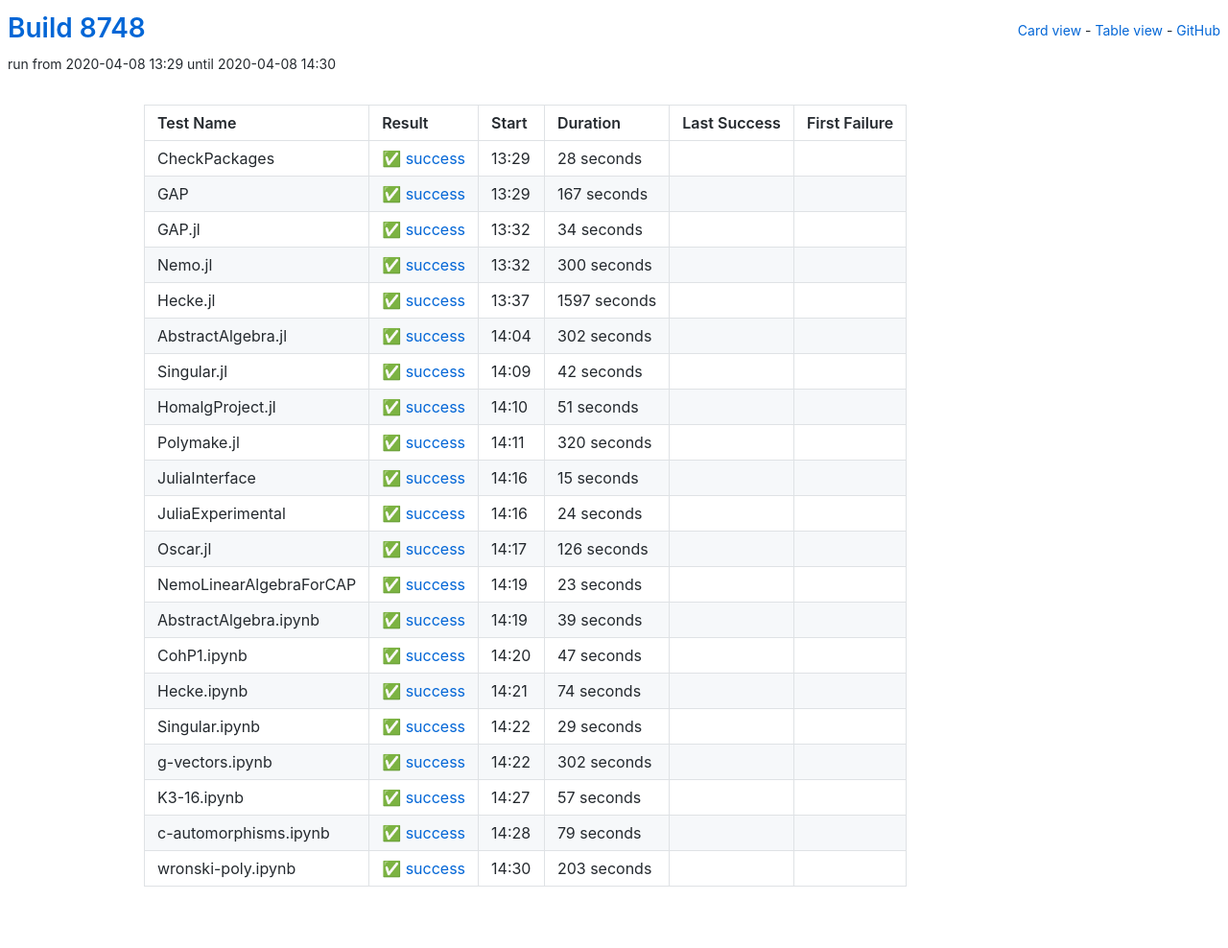
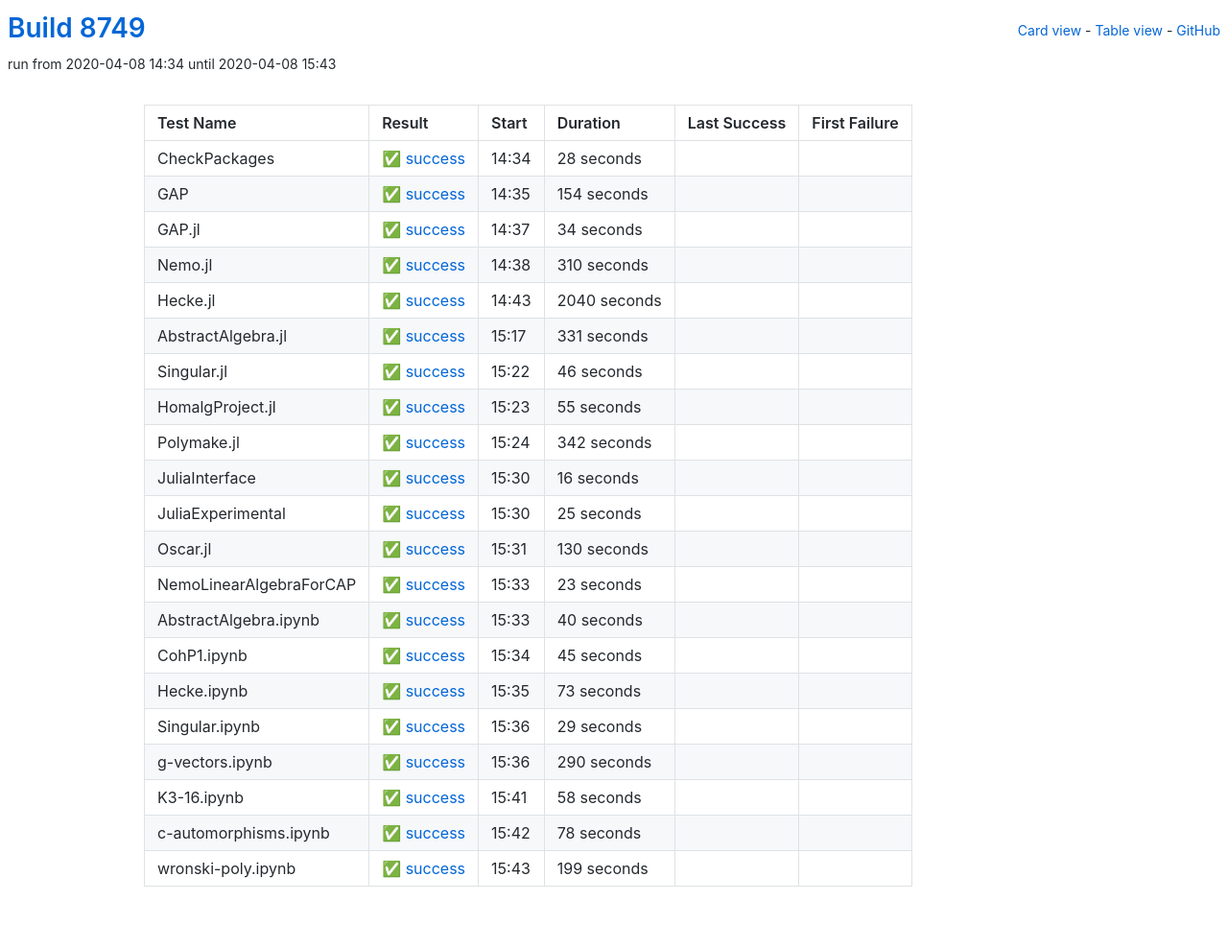
Before and after one commit to oscar-system/oscar-ci-status, a Jekyll site: the page built from table.html, in a window 1280 px wide. Shown: the whole page at 96% size. Built offline with Jekyll 4.4.1, drawn with Linux system fonts in a browser that asks for light colours.

Commit message:
Build 8749

```diff
--- a/_data/ci.yml
+++ b/_data/ci.yml
@@ -1,5 +1,5 @@
-build: 8748
-build_url: https://oscarci.mathematik.uni-kl.de/job/oscar/8748/
+build: 8749
+build_url: https://oscarci.mathematik.uni-kl.de/job/oscar/8749/
 job: oscar
 tests:
 - duration: 28
@@ -8,20 +8,20 @@ tests:
   first_failure_url: null
   last_success: false
   last_success_url: null
-  log: https://oscarci.mathematik.uni-kl.de/job/oscar/8748/artifact/logs/build-8748/CheckPackages.log
+  log: https://oscarci.mathematik.uni-kl.de/job/oscar/8749/artifact/logs/build-8749/CheckPackages.log
   name: CheckPackages
-  start: 2020-04-08 13:29
+  start: 2020-04-08 14:34
   status: success
   success: true
-- duration: 167
+- duration: 154
   exitcode: 0
   first_failure: false
   first_failure_url: null
   last_success: false
   last_success_url: null
-  log: https://oscarci.mathematik.uni-kl.de/job/oscar/8748/artifact/logs/build-8748/GAP.log
+  log: https://oscarci.mathematik.uni-kl.de/job/oscar/8749/artifact/logs/build-8749/GAP.log
   name: GAP
-  start: 2020-04-08 13:29
+  start: 2020-04-08 14:35
   status: success
   success: true
 - duration: 34
@@ -30,108 +30,108 @@ tests:
   first_failure_url: null
   last_success: false
   last_success_url: null
-  log: https://oscarci.mathematik.uni-kl.de/job/oscar/8748/artifact/logs/build-8748/GAP.jl.log
+  log: https://oscarci.mathematik.uni-kl.de/job/oscar/8749/artifact/logs/build-8749/GAP.jl.log
   name: GAP.jl
-  start: 2020-04-08 13:32
+  start: 2020-04-08 14:37
   status: success
   success: true
-- duration: 300
+- duration: 310
   exitcode: 0
   first_failure: false
   first_failure_url: null
   last_success: false
   last_success_url: null
-  log: https://oscarci.mathematik.uni-kl.de/job/oscar/8748/artifact/logs/build-8748/Nemo.jl.log
+  log: https://oscarci.mathematik.uni-kl.de/job/oscar/8749/artifact/logs/build-8749/Nemo.jl.log
   name: Nemo.jl
-  start: 2020-04-08 13:32
+  start: 2020-04-08 14:38
   status: success
   success: true
-- duration: 1597
+- duration: 2040
   exitcode: 0
   first_failure: false
   first_failure_url: null
   last_success: false
   last_success_url: null
-  log: https://oscarci.mathematik.uni-kl.de/job/oscar/8748/artifact/logs/build-8748/Hecke.jl.log
+  log: https://oscarci.mathematik.uni-kl.de/job/oscar/8749/artifact/logs/build-8749/Hecke.jl.log
   name: Hecke.jl
-  start: 2020-04-08 13:37
+  start: 2020-04-08 14:43
   status: success
   success: true
-- duration: 302
+- duration: 331
   exitcode: 0
   first_failure: false
   first_failure_url: null
   last_success: false
   last_success_url: null
-  log: https://oscarci.mathematik.uni-kl.de/job/oscar/8748/artifact/logs/build-8748/AbstractAlgebra.jl.log
+  log: https://oscarci.mathematik.uni-kl.de/job/oscar/8749/artifact/logs/build-8749/AbstractAlgebra.jl.log
   name: AbstractAlgebra.jl
-  start: 2020-04-08 14:04
+  start: 2020-04-08 15:17
   status: success
   success: true
-- duration: 42
+- duration: 46
   exitcode: 0
   first_failure: false
   first_failure_url: null
   last_success: false
   last_success_url: null
-  log: https://oscarci.mathematik.uni-kl.de/job/oscar/8748/artifact/logs/build-8748/Singular.jl.log
+  log: https://oscarci.mathematik.uni-kl.de/job/oscar/8749/artifact/logs/build-8749/Singular.jl.log
   name: Singular.jl
-  start: 2020-04-08 14:09
+  start: 2020-04-08 15:22
   status: success
   success: true
-- duration: 51
+- duration: 55
   exitcode: 0
   first_failure: false
   first_failure_url: null
   last_success: false
   last_success_url: null
-  log: https://oscarci.mathematik.uni-kl.de/job/oscar/8748/artifact/logs/build-8748/HomalgProject.jl.log
+  log: https://oscarci.mathematik.uni-kl.de/job/oscar/8749/artifact/logs/build-8749/HomalgProject.jl.log
   name: HomalgProject.jl
-  start: 2020-04-08 14:10
+  start: 2020-04-08 15:23
   status: success
   success: true
-- duration: 320
+- duration: 342
   exitcode: 0
   first_failure: false
   first_failure_url: null
   last_success: false
   last_success_url: null
-  log: https://oscarci.mathematik.uni-kl.de/job/oscar/8748/artifact/logs/build-8748/Polymake.jl.log
+  log: https://oscarci.mathematik.uni-kl.de/job/oscar/8749/artifact/logs/build-8749/Polymake.jl.log
   name: Polymake.jl
-  start: 2020-04-08 14:11
+  start: 2020-04-08 15:24
   status: success
   success: true
-- duration: 15
+- duration: 16
   exitcode: 0
   first_failure: false
   first_failure_url: null
   last_success: false
   last_success_url: null
-  log: https://oscarci.mathematik.uni-kl.de/job/oscar/8748/artifact/logs/build-8748/JuliaInterface.log
+  log: https://oscarci.mathematik.uni-kl.de/job/oscar/8749/artifact/logs/build-8749/JuliaInterface.log
   name: JuliaInterface
-  start: 2020-04-08 14:16
+  start: 2020-04-08 15:30
   status: success
   success: true
-- duration: 24
+- duration: 25
   exitcode: 0
   first_failure: false
   first_failure_url: null
   last_success: false
   last_success_url: null
-  log: https://oscarci.mathematik.uni-kl.de/job/oscar/8748/artifact/logs/build-8748/JuliaExperimental.log
+  log: https://oscarci.mathematik.uni-kl.de/job/oscar/8749/artifact/logs/build-8749/JuliaExperimental.log
   name: JuliaExperimental
-  start: 2020-04-08 14:16
+  start: 2020-04-08 15:30
   status: success
   success: true
-- duration: 126
+- duration: 130
   exitcode: 0
   first_failure: false
   first_failure_url: null
   last_success: false
   last_success_url: null
-  log: https://oscarci.mathematik.uni-kl.de/job/oscar/8748/artifact/logs/build-8748/Oscar.jl.log
+  log: https://oscarci.mathematik.uni-kl.de/job/oscar/8749/artifact/logs/build-8749/Oscar.jl.log
   name: Oscar.jl
-  start: 2020-04-08 14:17
+  start: 2020-04-08 15:31
   status: success
   success: true
 - duration: 23
@@ -140,42 +140,42 @@ tests:
   first_failure_url: null
   last_success: false
   last_success_url: null
-  log: https://oscarci.mathematik.uni-kl.de/job/oscar/8748/artifact/logs/build-8748/NemoLinearAlgebraForCAP.log
+  log: https://oscarci.mathematik.uni-kl.de/job/oscar/8749/artifact/logs/build-8749/NemoLinearAlgebraForCAP.log
   name: NemoLinearAlgebraForCAP
-  start: 2020-04-08 14:19
+  start: 2020-04-08 15:33
   status: success
   success: true
-- duration: 39
+- duration: 40
   exitcode: 0
   first_failure: false
   first_failure_url: null
   last_success: false
   last_success_url: null
-  log: https://oscarci.mathematik.uni-kl.de/job/oscar/8748/artifact/logs/build-8748/AbstractAlgebra.ipynb.log
+  log: https://oscarci.mathematik.uni-kl.de/job/oscar/8749/artifact/logs/build-8749/AbstractAlgebra.ipynb.log
   name: AbstractAlgebra.ipynb
-  start: 2020-04-08 14:19
+  start: 2020-04-08 15:33
   status: success
   success: true
-- duration: 47
+- duration: 45
   exitcode: 0
   first_failure: false
   first_failure_url: null
   last_success: false
   last_success_url: null
-  log: https://oscarci.mathematik.uni-kl.de/job/oscar/8748/artifact/logs/build-8748/CohP1.ipynb.log
+  log: https://oscarci.mathematik.uni-kl.de/job/oscar/8749/artifact/logs/build-8749/CohP1.ipynb.log
   name: CohP1.ipynb
-  start: 2020-04-08 14:20
+  start: 2020-04-08 15:34
   status: success
   success: true
-- duration: 74
+- duration: 73
   exitcode: 0
   first_failure: false
   first_failure_url: null
   last_success: false
   last_success_url: null
-  log: https://oscarci.mathematik.uni-kl.de/job/oscar/8748/artifact/logs/build-8748/Hecke.ipynb.log
+  log: https://oscarci.mathematik.uni-kl.de/job/oscar/8749/artifact/logs/build-8749/Hecke.ipynb.log
   name: Hecke.ipynb
-  start: 2020-04-08 14:21
+  start: 2020-04-08 15:35
   status: success
   success: true
 - duration: 29
@@ -184,52 +184,52 @@ tests:
   first_failure_url: null
   last_success: false
   last_success_url: null
-  log: https://oscarci.mathematik.uni-kl.de/job/oscar/8748/artifact/logs/build-8748/Singular.ipynb.log
+  log: https://oscarci.mathematik.uni-kl.de/job/oscar/8749/artifact/logs/build-8749/Singular.ipynb.log
   name: Singular.ipynb
-  start: 2020-04-08 14:22
+  start: 2020-04-08 15:36
   status: success
   success: true
-- duration: 302
+- duration: 290
   exitcode: 0
   first_failure: false
   first_failure_url: null
   last_success: false
   last_success_url: null
-  log: https://oscarci.mathematik.uni-kl.de/job/oscar/8748/artifact/logs/build-8748/g-vectors.ipynb.log
+  log: https://oscarci.mathematik.uni-kl.de/job/oscar/8749/artifact/logs/build-8749/g-vectors.ipynb.log
   name: g-vectors.ipynb
-  start: 2020-04-08 14:22
+  start: 2020-04-08 15:36
   status: success
   success: true
-- duration: 57
+- duration: 58
   exitcode: 0
   first_failure: false
   first_failure_url: null
   last_success: false
   last_success_url: null
-  log: https://oscarci.mathematik.uni-kl.de/job/oscar/8748/artifact/logs/build-8748/K3-16.ipynb.log
+  log: https://oscarci.mathematik.uni-kl.de/job/oscar/8749/artifact/logs/build-8749/K3-16.ipynb.log
   name: K3-16.ipynb
-  start: 2020-04-08 14:27
+  start: 2020-04-08 15:41
   status: success
   success: true
-- duration: 79
+- duration: 78
   exitcode: 0
   first_failure: false
   first_failure_url: null
   last_success: false
   last_success_url: null
-  log: https://oscarci.mathematik.uni-kl.de/job/oscar/8748/artifact/logs/build-8748/c-automorphisms.ipynb.log
+  log: https://oscarci.mathematik.uni-kl.de/job/oscar/8749/artifact/logs/build-8749/c-automorphisms.ipynb.log
   name: c-automorphisms.ipynb
-  start: 2020-04-08 14:28
+  start: 2020-04-08 15:42
   status: success
   success: true
-- duration: 203
+- duration: 199
   exitcode: 0
   first_failure: false
   first_failure_url: null
   last_success: false
   last_success_url: null
-  log: https://oscarci.mathematik.uni-kl.de/job/oscar/8748/artifact/logs/build-8748/wronski-poly.ipynb.log
+  log: https://oscarci.mathematik.uni-kl.de/job/oscar/8749/artifact/logs/build-8749/wronski-poly.ipynb.log
   name: wronski-poly.ipynb
-  start: 2020-04-08 14:30
+  start: 2020-04-08 15:43
   status: success
   success: true
```
Also changed, not shown: README.md.
